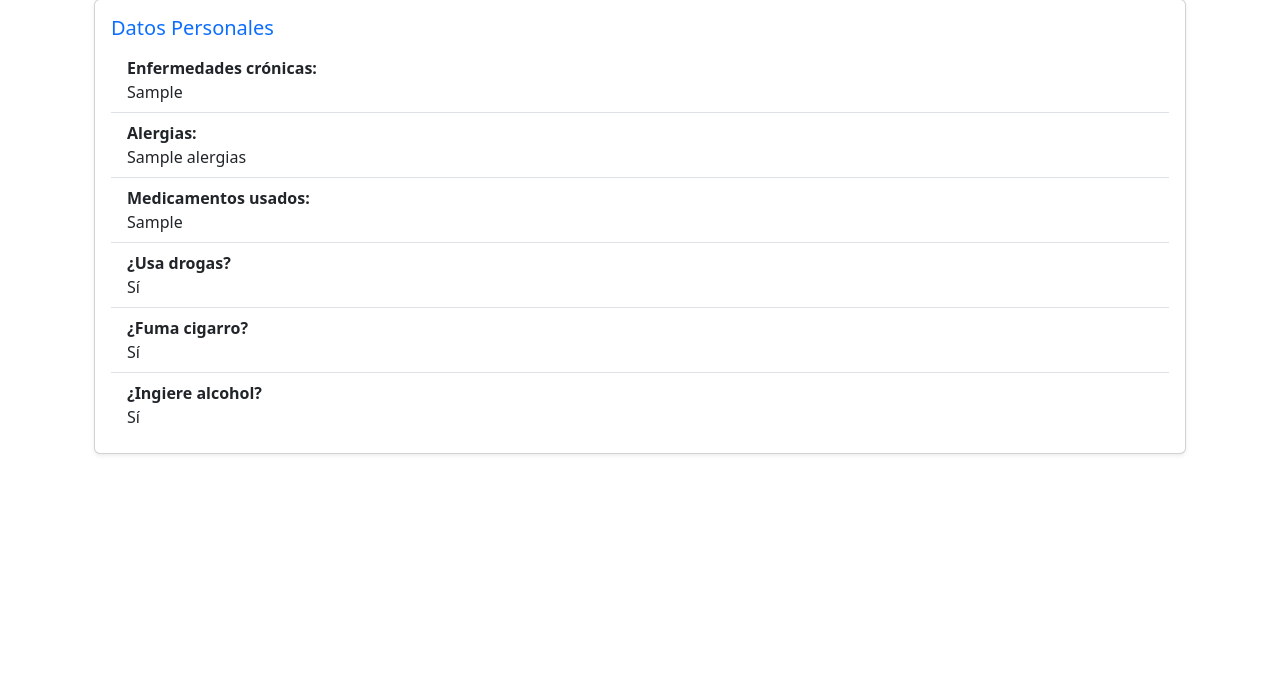
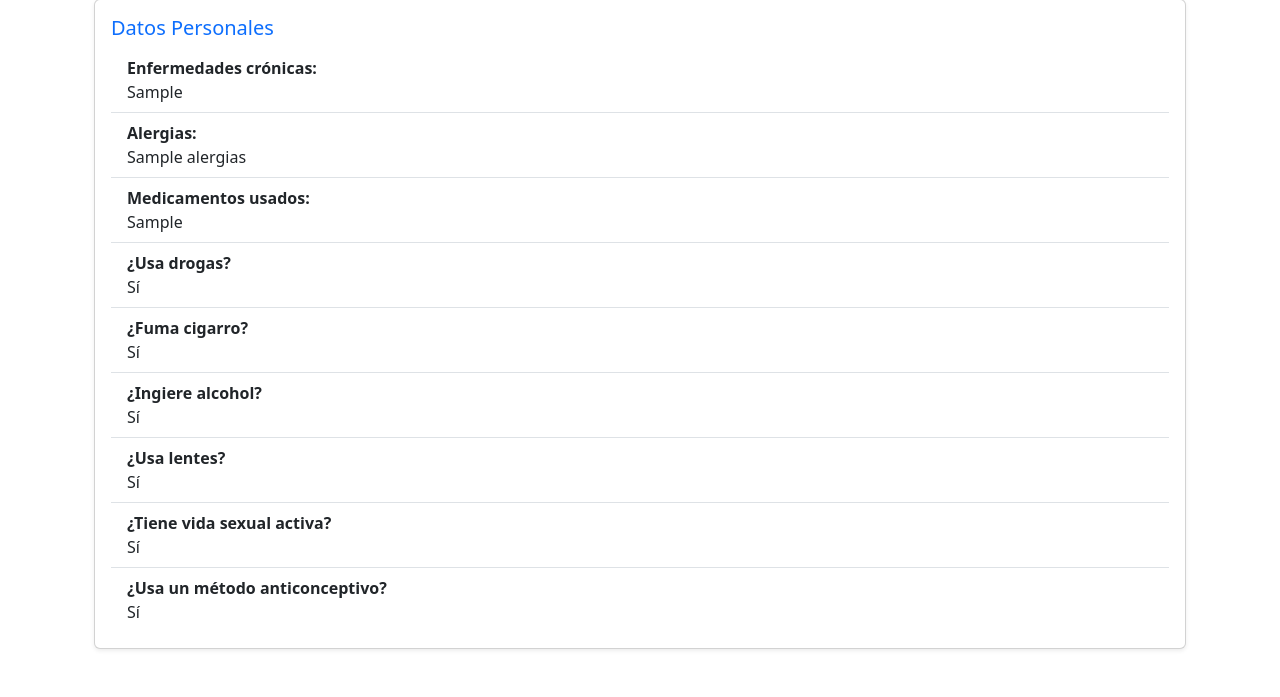
Before and after one commit to brianrscode/salud_lince, a Django app: template templates/historial_medico.html in a window 1280 px wide. Shown: the part 121-818 px from the top of the page. Before the commit the page ends 576 px from the top, so only its background shows below. Run offline with Django 3.2, Linux system fonts and the light colour scheme; the template is opened without the code that fills it: most values are stand-ins (such as "Sample title", 1, 10 or a date in 2020); some libraries are stand-ins or nearby versions.

Commit message:
Agrego uso de lentes y planificacion familiar

```diff
--- a/templates/historial_medico.html
+++ b/templates/historial_medico.html
@@ -63,6 +63,24 @@
                                 <span>{{ historial.ingiere_alcohol|yesno:"Sí,No" }}</span>
                             </div>
                         </li>
+                        <li class="list-group-item">
+                            <div class="d-flex flex-column">
+                                <strong>¿Usa lentes?</strong>
+                                <span>{{ historial.usa_lentes|yesno:"Sí,No" }}</span>
+                            </div>
+                        </li>
+                        <li class="list-group-item">
+                            <div class="d-flex flex-column">
+                                <strong>¿Tiene vida sexual activa?</strong>
+                                <span>{{ historial.vida_sexual_activa |yesno:"Sí,No" }}</span>
+                            </div>
+                        </li>
+                        <li class="list-group-item">
+                            <div class="d-flex flex-column">
+                                <strong>¿Usa un método anticonceptivo?</strong>
+                                <span>{{ historial.usa_metodos_anticonceptivos |yesno:"Sí,No" }}</span>
+                            </div>
+                        </li>
                     </ul>
                 </div>
             </div>
--- a/templates/medico_historiales.html
+++ b/templates/medico_historiales.html
@@ -26,7 +26,7 @@
                     <div class="card">
                         <div class="card-body">
                             <h5 class="card-title">Paciente: {{ historial.paciente }}</h5>
-                            <p class="card-text mb-1"><strong>ID:</strong> {{ historial.id_historial }}</p>
+                            <p class="card-text mb-1" ><strong>ID:</strong> {{ historial.id_historial }}</p>
                             <p class="card-text mb-1"><strong>Enfermedades crónicas:</strong> {{ historial.enfermedades_cronicas }}</p>
                             <p class="card-text mb-1"><strong>Alergias:</strong> {{ historial.alergias }}</p>
                             <p class="card-text mb-1"><strong>Medicamentos usados:</strong> {{ historial.medicamento_usado }}</p>
@@ -36,6 +36,9 @@
                             <p class="card-text mb-1"><strong>¿Usa drogas?:</strong> {{ historial.usa_drogas|yesno:"Sí,No" }}</p>
                             <p class="card-text mb-1"><strong>¿Fuma cigarro?:</strong> {{ historial.usa_cigarro|yesno:"Sí,No" }}</p>
                             <p class="card-text mb-1"><strong>¿Ingiere alcohol?:</strong> {{ historial.ingiere_alcohol|yesno:"Sí,No" }}</p>
+                            <p class="card-text mb-1"><strong>¿Usa lentes?:</strong> {{ historial.usa_lentes|yesno:"Sí,No" }}</p>
+                            <p class="card-text mb-1"><strong>¿Tiene vida sexual activa?:</strong> {{ historial.vida_sexual_activa|yesno:"Sí,No" }}</p>
+                            <p class="card-text mb-1"><strong>¿Usa un método anticonceptivo?:</strong> {{ historial.usa_metodos_anticonceptivos|yesno:"Sí,No" }}</p>
                         </div>
                         <a href="{% url 'editar_historial' historial.id_historial %}" class="btn btn-primary mt-2">Editar</a>
                     </div>
--- a/usuarios/models.py
+++ b/usuarios/models.py
@@ -136,7 +136,7 @@ class Usuario(AbstractBaseUser, PermissionsMixin):
 
 
 class HistorialMedico(models.Model):
-    id_historial = models.CharField('Id Historial', max_length=9, primary_key=True, unique=True)
+    id_historial = models.CharField('Id Historial', max_length=9, primary_key=True, unique=True, editable=False)
     enfermedades_cronicas = models.CharField('Enfermedades crónicas', max_length=150, blank=True, null=True)
     alergias = models.CharField('Alergias', max_length=150, blank=True, null=True)
     medicamento_usado = models.CharField('Medicamento usado', max_length=150, blank=True, null=True)
@@ -144,6 +144,9 @@ class HistorialMedico(models.Model):
     usa_drogas = models.BooleanField(default=False)
     usa_cigarro = models.BooleanField(default=False)
     ingiere_alcohol = models.BooleanField(default=False)
+    usa_lentes = models.BooleanField(default=False)
+    vida_sexual_activa = models.BooleanField(default=False)
+    usa_metodos_anticonceptivos = models.BooleanField("Usa métodos anticonceptivos", default=False)
 
     paciente = models.OneToOneField('Usuario', on_delete=models.CASCADE, related_name='historial', null=True, editable=False)
 
```
Also changed, not shown: usuarios/forms.py (+1 -9 lines), usuarios/migrations/0002_historialmedico_usa_lentes_and_more.py (added), usuarios/migrations/0003_alter_historialmedico_usa_metodos_anticonceptivo.py (added), usuarios/migrations/0004_rename_usa_metodos_anticonceptivo_historialmedico_usa_metodos_anticonceptivos_and_more.py (added).
